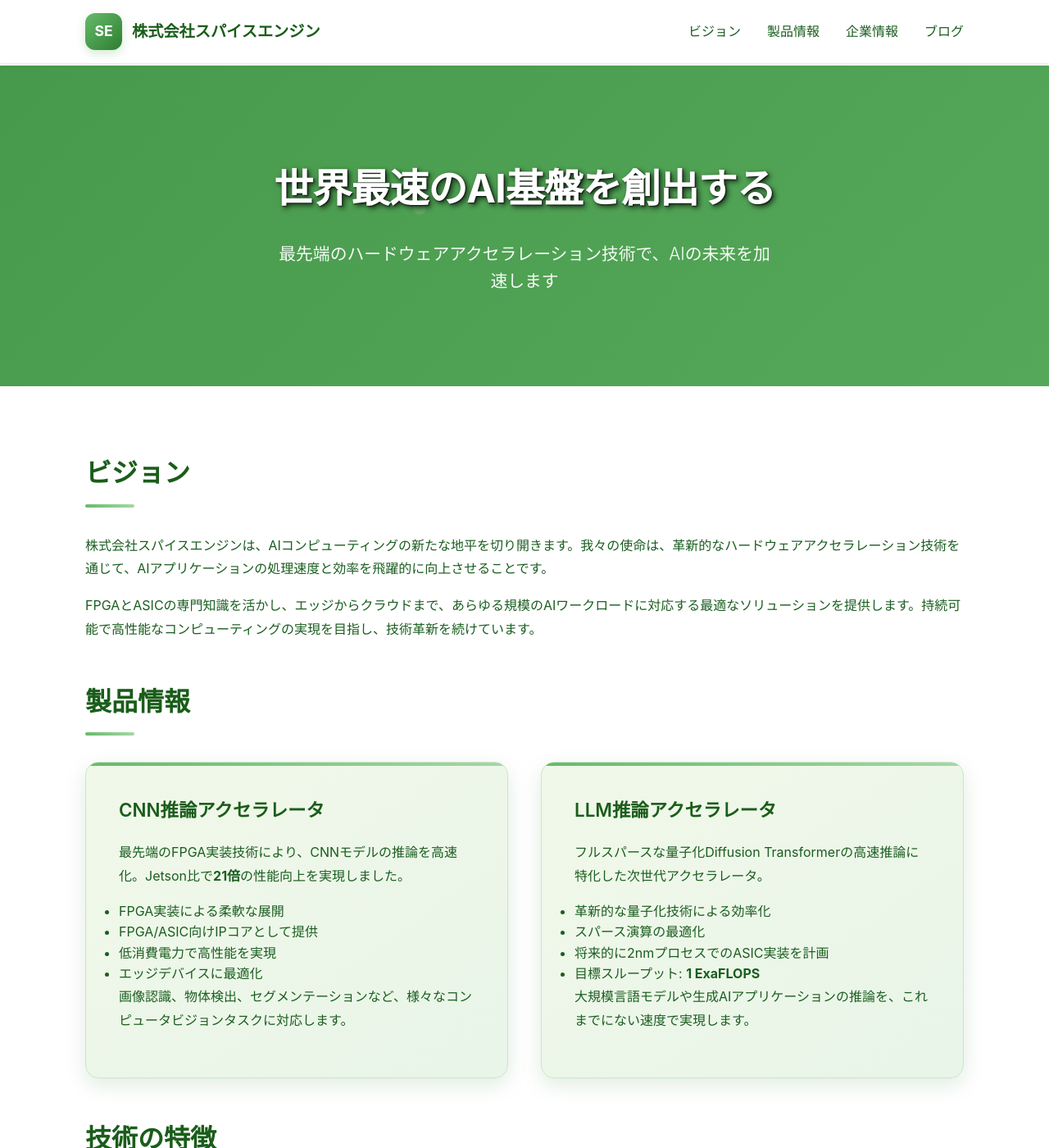
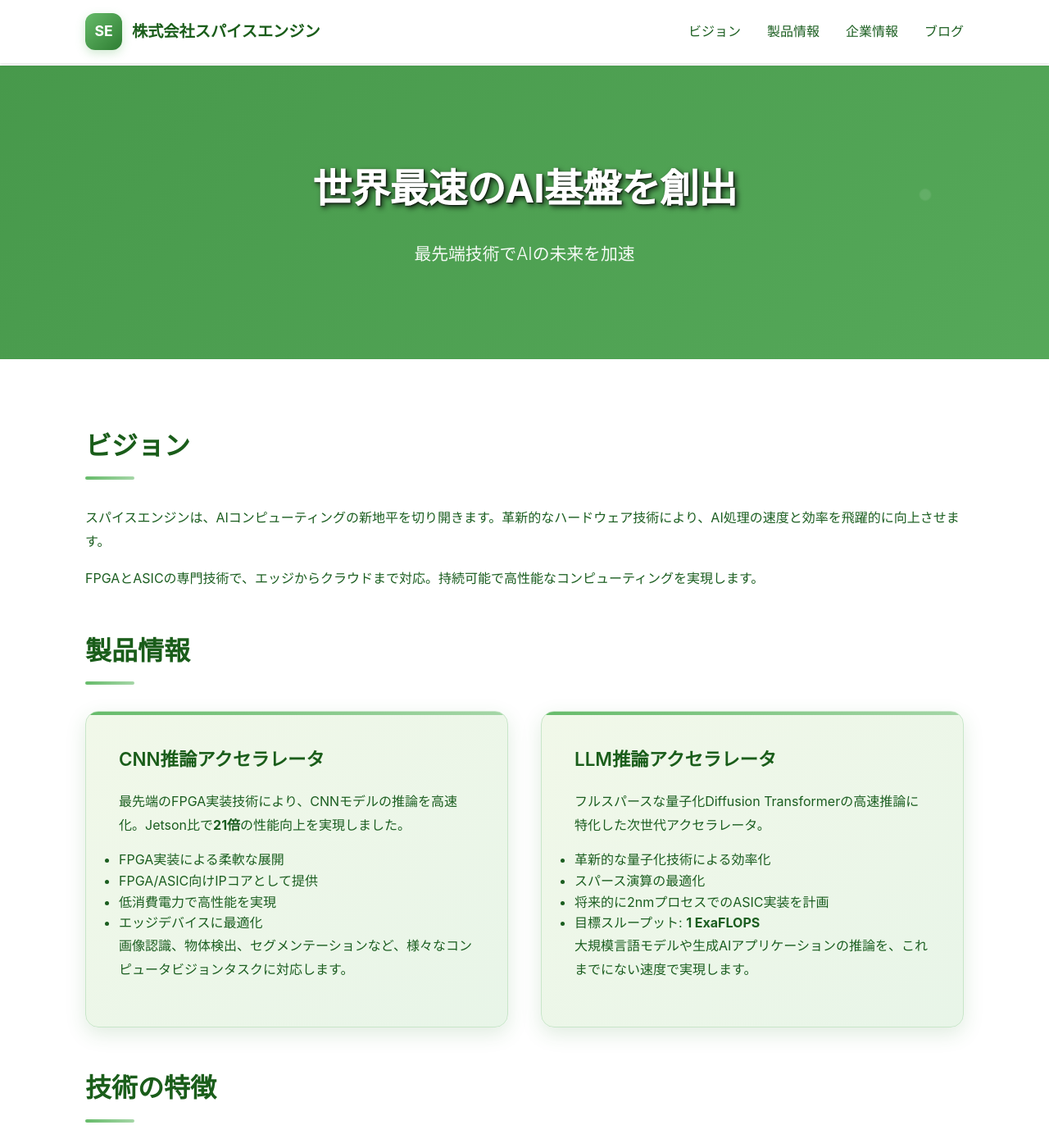
Before and after one commit to jin0g/site-spiceengine.jp, a Jekyll site: the page built from index.md, in a window 1280 px wide and 1400 px high. Shown: the whole window at 82% size. Built offline with Jekyll 4.4.1, drawn with Linux system fonts in a browser that asks for light colours.

Commit message:
スマホ・PC表示での文字レイアウト改善
- ヒーローセクションの見出し・説明文を短縮化
- 製品名を適切な位置で改行するように修正
- 会社名の表示をスマホでは短縮表示
- ビジョン説明文を簡潔に修正
- レスポンシブ対応の改行制御を追加

```diff
--- a/_layouts/default.html
+++ b/_layouts/default.html
@@ -300,8 +300,24 @@
             text-decoration: underline;
         }
 
+        /* Mobile-specific line breaks */
+        .sp-br {
+            display: none;
+        }
+
+        .pc-text {
+            display: inline;
+        }
+
         /* Responsive Design */
         @media (max-width: 768px) {
+            .sp-br {
+                display: inline;
+            }
+
+            .pc-text {
+                display: none;
+            }
             .nav-menu {
                 display: none;
                 position: absolute;
@@ -324,10 +340,12 @@
 
             .hero h1 {
                 font-size: 2rem;
+                line-height: 1.3;
             }
 
             .hero p {
                 font-size: 1rem;
+                line-height: 1.4;
             }
 
             h1 {
@@ -349,7 +367,7 @@
         <nav>
             <a href="/" class="logo">
                 <div class="logo-icon">SE</div>
-                <span>株式会社スパイスエンジン</span>
+                <span><span class="pc-text">株式会社</span>スパイスエンジン</span>
             </a>
             <ul class="nav-menu" id="navMenu">
                 <li><a href="#vision">ビジョン</a></li>
--- a/index.md
+++ b/index.md
@@ -6,23 +6,23 @@ lang: ja
 
 <div class="hero">
   <div class="container">
-    <h1>世界最速のAI基盤を創出する</h1>
-    <p>最先端のハードウェアアクセラレーション技術で、AIの未来を加速します</p>
+    <h1>世界最速の<br class="sp-br">AI基盤を創出</h1>
+    <p>最先端技術で<br class="sp-br">AIの未来を加速</p>
   </div>
 </div>
 
 <div class="container">
   <section id="vision">
     <h2>ビジョン</h2>
-    <p>株式会社スパイスエンジンは、AIコンピューティングの新たな地平を切り開きます。我々の使命は、革新的なハードウェアアクセラレーション技術を通じて、AIアプリケーションの処理速度と効率を飛躍的に向上させることです。</p>
-    <p>FPGAとASICの専門知識を活かし、エッジからクラウドまで、あらゆる規模のAIワークロードに対応する最適なソリューションを提供します。持続可能で高性能なコンピューティングの実現を目指し、技術革新を続けています。</p>
+    <p>スパイスエンジンは、AIコンピューティングの新地平を切り開きます。革新的なハードウェア技術により、AI処理の速度と効率を飛躍的に向上させます。</p>
+    <p>FPGAとASICの専門技術で、エッジからクラウドまで対応。持続可能で高性能なコンピューティングを実現します。</p>
   </section>
 
   <section id="products">
     <h2>製品情報</h2>
     <div class="product-grid">
       <div class="product-card">
-        <h3>CNN推論アクセラレータ</h3>
+        <h3>CNN推論<br class="sp-br">アクセラレータ</h3>
         <p>最先端のFPGA実装技術により、CNNモデルの推論を高速化。Jetson比で<strong>21倍</strong>の性能向上を実現しました。</p>
         <ul>
           <li>FPGA実装による柔軟な展開</li>
@@ -34,7 +34,7 @@ lang: ja
       </div>
 
       <div class="product-card">
-        <h3>LLM推論アクセラレータ</h3>
+        <h3>LLM推論<br class="sp-br">アクセラレータ</h3>
         <p>フルスパースな量子化Diffusion Transformerの高速推論に特化した次世代アクセラレータ。</p>
         <ul>
           <li>革新的な量子化技術による効率化</li>
```
